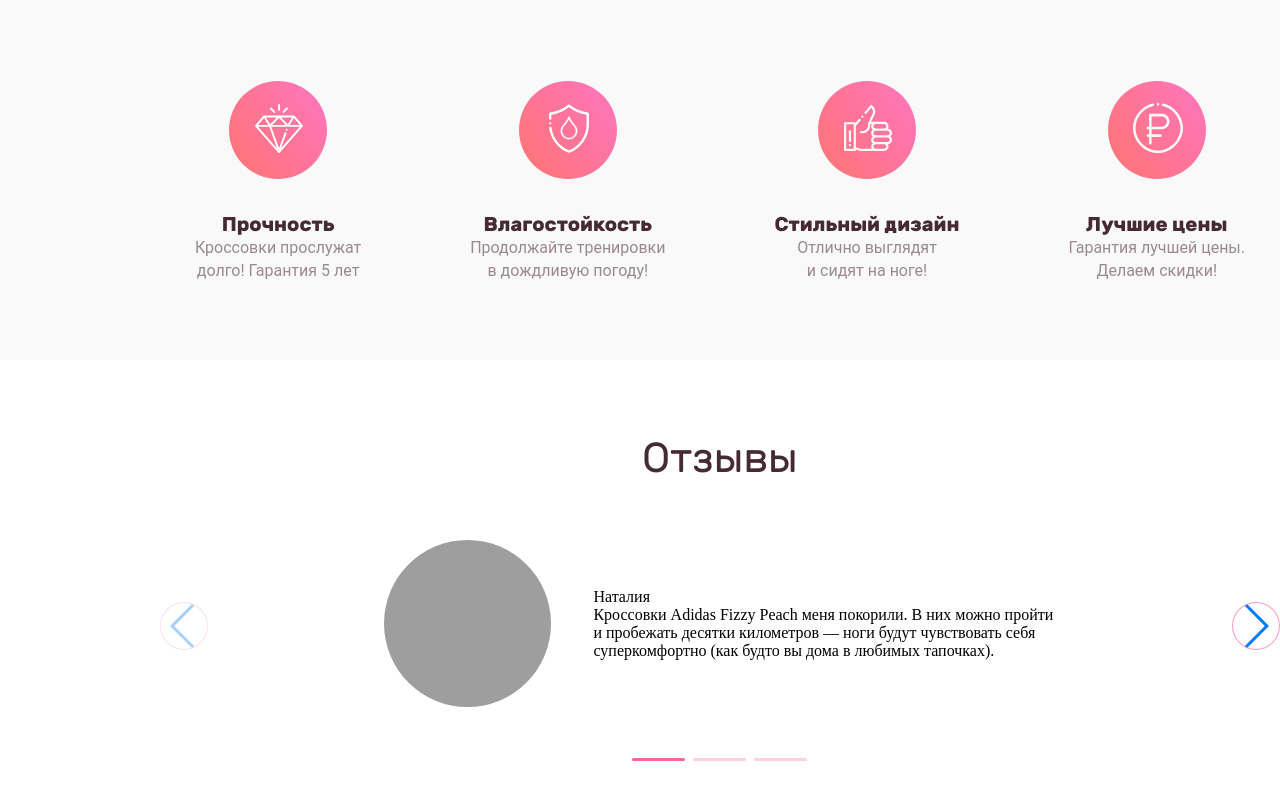
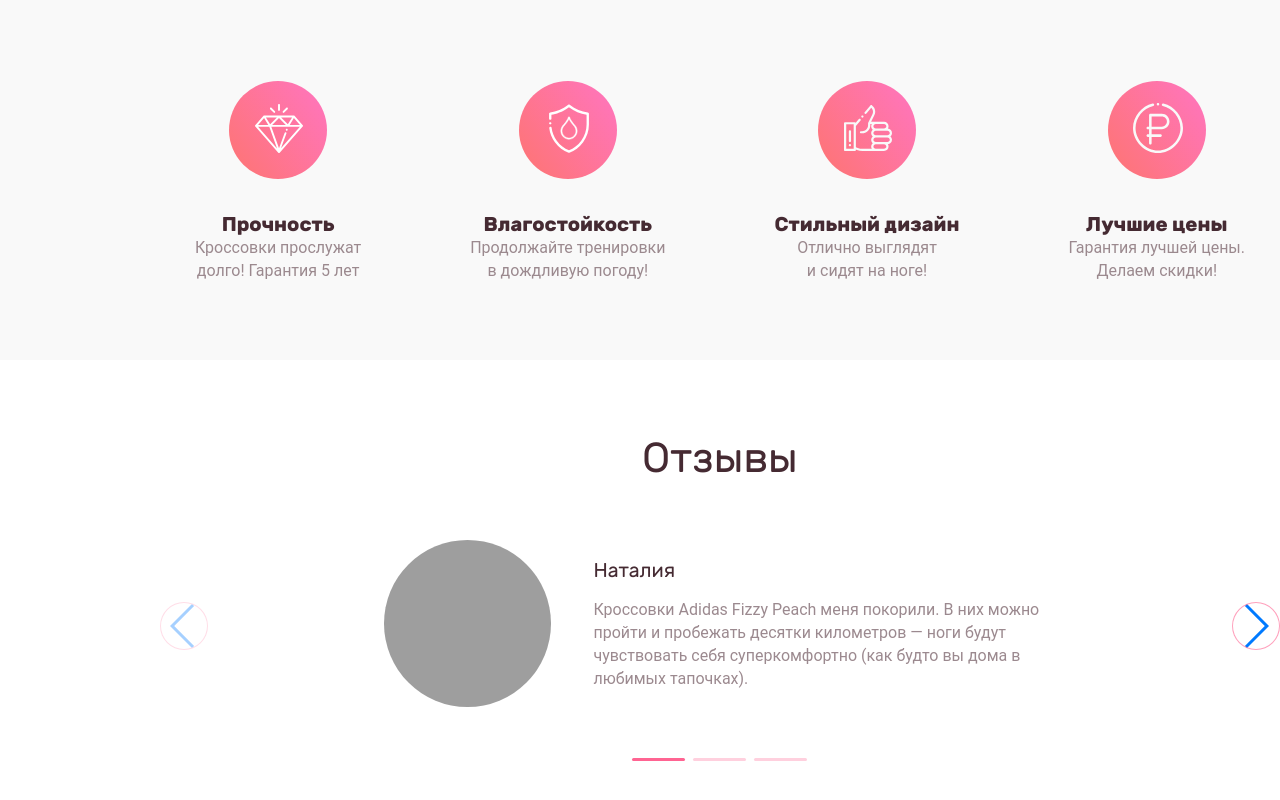
Before and after one commit to sibgatulin-danila/layout-training, a plain HTML site: page index.html in a window 1280 px wide. Shown: the part 1704-2504 px from the top of the page. Drawn offline with nearby package versions, Linux system fonts and the light colour scheme; grey boxes are pictures that could not be loaded.

Commit message:
отредактирован текст отзывов

```diff
--- a/scss/feedback/_slide.scss
+++ b/scss/feedback/_slide.scss
@@ -20,5 +20,19 @@
 
     .author-feedback {
         width: 462px;
+        .author-name{
+            font-family: Rubik;
+            font-size: 20px;
+            line-height: 24px;
+            color: #452A32;
+        }
+        p{
+            margin-top: 16px;
+            font-family: Roboto;
+            font-size: 16px;
+            line-height: 23px;
+            color: #917D83;
+            opacity: .9;
+        }
     }
 }
```
Also changed, not shown: css/style.css, 1 other file.
